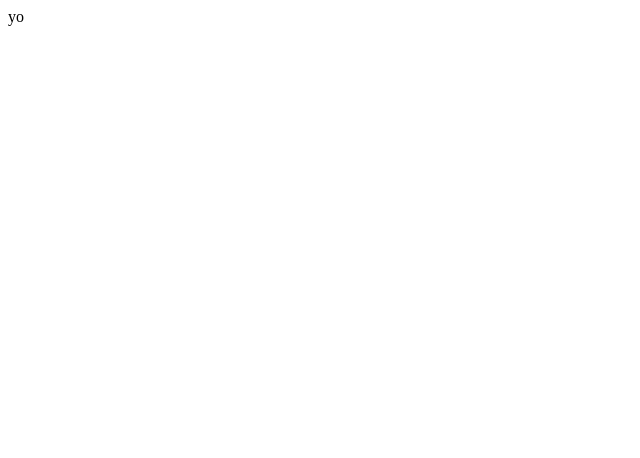
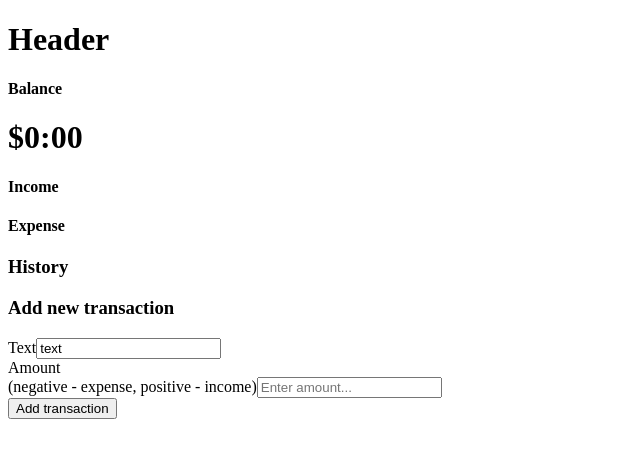
Before and after one commit to anthonyrende/expenses, a React (Create React App) app: page / in a window 1280 px wide. Shown: the top 458 px of the page, without its empty margins (0-640 px from the left). Built offline with nearby package versions, Linux system fonts and the light colour scheme.

Commit message:
Markup added to dumb components without logic

```diff
--- a/src/App.js
+++ b/src/App.js
@@ -1,9 +1,18 @@
 import React from 'react';
+import Header from "./components/Header.js"
+import { Balance } from "./components/Balance"
+import { IncomeExpenses } from "./components/IncomeExpenses"
+import { TransactionList } from "./components/TransactionList"
+import { AddTransaction } from "./components/AddTransaction"
 
 function App() {
   return (
     <div className="App">
-    yo
+    <Header />
+    <Balance />
+    <IncomeExpenses />
+    <TransactionList />
+    <AddTransaction />
     </div>
   );
 }
--- /dev/null
+++ b/src/components/AddTransaction.js
@@ -0,0 +1,23 @@
+import React from 'react'
+
+export const AddTransaction = () => {
+    return (
+        <>
+        <h3>Add new transaction</h3>
+        <form>
+          <div className="form-control">
+            <label htmlFor="text">Text</label>
+            <input type="text" value="text"  placeholder="Enter text..." />
+          </div>
+          <div className="form-control">
+            <label htmlFor="amount"
+              >Amount <br />
+              (negative - expense, positive - income)</label
+            >
+            <input type="number" value="amount" placeholder="Enter amount..." />
+          </div>
+          <button className="btn">Add transaction</button>
+        </form>
+      </>
+    )
+}
--- /dev/null
+++ b/src/components/Balance.js
@@ -0,0 +1,10 @@
+import React from 'react'
+
+export const Balance = () => {
+    return (
+        <div>
+            <h4>Balance</h4>
+            <h1>$0:00</h1>
+        </div>
+    )
+}
--- /dev/null
+++ b/src/components/Header.js
@@ -0,0 +1,11 @@
+import React from 'react'
+
+const Header = () => {
+    return (
+        <div>
+            <h1>Header</h1>
+        </div>
+    )
+}
+
+export default Header
--- /dev/null
+++ b/src/components/IncomeExpenses.js
@@ -0,0 +1,16 @@
+import React from 'react'
+
+export const IncomeExpenses = () => {
+    return (
+        <div className="inc-exp-container">
+        <div>
+          <h4>Income</h4>
+  <p className="money plus"></p>
+        </div>
+        <div>
+          <h4>Expense</h4>
+  <p className="money minus"></p>
+        </div>
+      </div>
+    )
+}
--- /dev/null
+++ b/src/components/TransactionList.js
@@ -0,0 +1,10 @@
+import React from 'react'
+
+export const TransactionList = () => {
+    return (
+        <div>
+        <h3>History</h3>
+
+        </div>
+    )
+}
```
